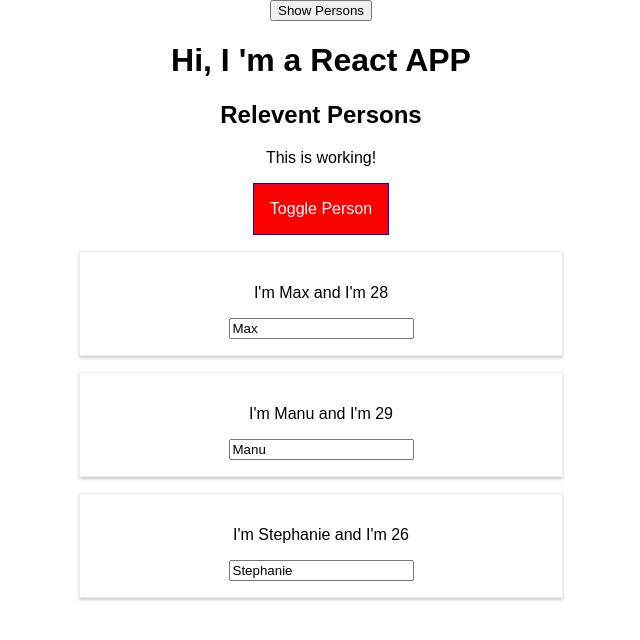
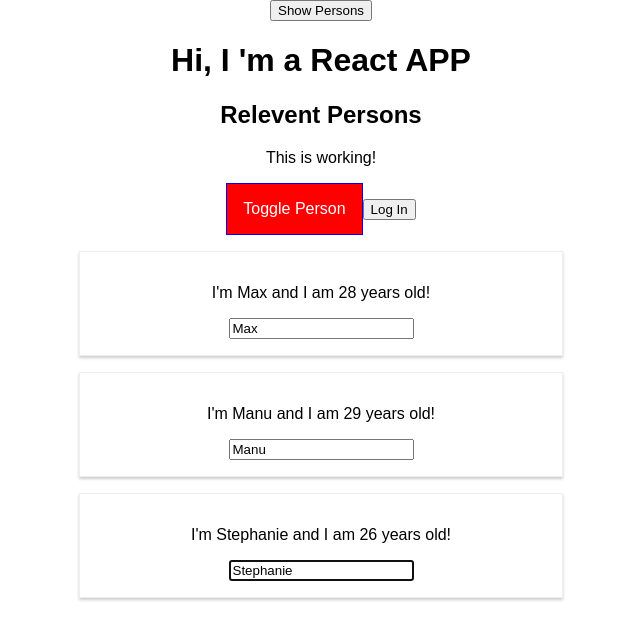
Before and after one commit to Yves848/react-complete-guide, a React app: page / in a window 1280 px wide. Both pictures are taken after a click on the button "Show Persons". Shown: the top 640 px of the page, without its empty margins (319-959 px from the left). Built offline with nearby package versions, Linux system fonts and the light colour scheme.

Commit message:
Section 7 session 105

```diff
--- a/package.json
+++ b/package.json
@@ -31,6 +31,7 @@
     "postcss-flexbugs-fixes": "3.2.0",
     "postcss-loader": "2.0.8",
     "promise": "8.0.1",
+    "prop-types": "^15.6.2",
     "radium": "^0.24.1",
     "raf": "3.4.0",
     "react": "^16.4.2",
--- a/src/components/Cockpit/Cockpit.js
+++ b/src/components/Cockpit/Cockpit.js
@@ -26,6 +26,7 @@ const Cockpit = props => {
       <button className={btnClass} onClick={props.clicked}>
         Toggle Person
       </button>
+      <button onClick={props.login}>Log In</button>
     </Aux>
   );
 };
--- a/src/components/Persons/Person/Person.js
+++ b/src/components/Persons/Person/Person.js
@@ -1,20 +1,65 @@
-import React, { Component } from 'react';
-import classes from './Person.css';
-import withClass  from '../../../hoc/withClass'
-import Aux from '../../../hoc/Auxi'
+import React, { Component } from "react";
+import PropTypes from "prop-types";
+
+import classes from "./Person.css";
+import withClass from "../../../hoc/withClass";
+import Aux from "../../../hoc/Auxi";
+import { AuthContext } from "../../../containers/App";
 
 class Person extends Component {
+  constructor(props) {
+    super(props);
+    console.log("[Person.js] Inside Constructor", props);
+    this.inputElement = React.createRef();
+  }
+
+  componentWillMount() {
+    console.log("[Person.js] Inside componentWillMount()");
+  }
+
+  componentDidMount() {
+    console.log("[Person.js] Inside componentDidMount()");
+    if (this.props.position === 0) {
+      this.inputElement.current.focus();
+    }
+  }
+
+  focus() {
+    this.inputElement.current.focus();
+  }
+
   render() {
+    console.log("[Person.js] Inside render()");
     return (
       <Aux>
+        <AuthContext.Consumer>
+          {auth => auth ? <p>I'm authenticated!</p> : null}
+        </AuthContext.Consumer>
         <p onClick={this.props.click}>
-          I'm {this.props.name} and I'm {this.props.age}
+          I'm {this.props.name} and I am {this.props.age} years old!
         </p>
         <p>{this.props.children}</p>
-        <input type="text" value={this.props.name} onChange={this.props.changed} />
+        <input
+          ref={this.inputElement}
+          type="text"
+          onChange={this.props.changed}
+          value={this.props.name}
+        />
       </Aux>
     );
+    // return [
+    //     <p key="1" onClick={this.props.click}>I'm {this.props.name} and I am {this.props.age} years old!</p>,
+    //     <p key="2">{this.props.children}</p>,
+    //     <input key="3" type="text" onChange={this.props.changed} value={this.props.name} />
+    // ]
   }
+}
+
+Person.propTypes = {
+  click: PropTypes.func,
+  name: PropTypes.string,
+  age: PropTypes.number,
+  changed: PropTypes.func
 };
 
-export default withClass(Person,classes.Person);
+export default withClass(Person, classes.Person);
--- a/src/components/Persons/Persons.js
+++ b/src/components/Persons/Persons.js
@@ -1,50 +1,55 @@
-import React, { Component } from 'react';
+import React, { PureComponent } from 'react';
+
 import Person from './Person/Person';
 
-class Persons extends Component {
-  constructor(props) {
-    super(props);
-    console.log('[Persons.js] Inside Constructor', props);
+class Persons extends PureComponent {
+    constructor( props ) {
+        super( props );
+        console.log( '[Persons.js] Inside Constructor', props );
+        this.lastPersonRef = React.createRef();
     }
 
-  componentWillMount() {
-    console.log('[Persons.js] Inside componentWillMount');
+    componentWillMount () {
+        console.log( '[Persons.js] Inside componentWillMount()' );
     }
 
-  componentDidMount() {
-    console.log('[Persons.js] Inside componentDidMount');
+    componentDidMount () {
+        console.log( '[Persons.js] Inside componentDidMount()' );
+        this.lastPersonRef.current.focus();
     }
 
-  componentWillReceiveProps(nextProps){
-    console.log('[UPDATE Persons.js] Inside componentWillReceiveProps', nextProps);
+    componentWillReceiveProps ( nextProps ) {
+        console.log( '[UPDATE Persons.js] Inside componentWillReceiveProps', nextProps );
     }
 
-  shouldComponentUpdate(nextProps, nextState){
-    console.log('[UPDATE Persons.js] Inside shouldComponentUpdate', nextProps, nextState);
-    return true;
+    // shouldComponentUpdate ( nextProps, nextState ) {
+    //     console.log( '[UPDATE Persons.js] Inside shouldComponentUpdate', nextProps, nextState );
+    //     return nextProps.persons !== this.props.persons ||
+    //         nextProps.changed !== this.props.changed ||
+    //         nextProps.clicked !== this.props.clicked;
+    //     // return true;
+    // }
+
+    componentWillUpdate ( nextProps, nextState ) {
+        console.log( '[UPDATE Persons.js] Inside componentWillUpdate', nextProps, nextState );
     }
 
-  componentWillUpdate(nextProps, nextState) {
-    console.log('[UPDATE Persons.js] Inside componentWillUpdate', nextProps, nextState);
+    componentDidUpdate () {
+        console.log( '[UPDATE Persons.js] Inside componentDidUpdate' );
     }
 
-  componentDidUpdate() {
-    console.log('[UPDATE Persons.js] Inside componentDidUpdate')
-  }
-
-  render() {
-    console.log('[Persons.js] Inside render');
-    return this.props.persons.map((person, index) => {
-      return (
-        <Person
+    render () {
+        console.log( '[Persons.js] Inside render()' );
+        return this.props.persons.map( ( person, index ) => {
+            return <Person
+                click={() => this.props.clicked( index )}
+                name={person.name}
+                position={index}
+                age={person.age}
+                ref={this.lastPersonRef}
                 key={person.id}
-          name={person.name}
-          age={person.age}
-          click={() => this.props.clicked(person.id)}
-          changed={event => this.props.changed(event, person.id)}
-        />
-      );
-    });
+                changed={( event ) => this.props.changed( event, person.id )} />
+        } );
     }
 }
 
--- a/src/containers/App.js
+++ b/src/containers/App.js
@@ -4,10 +4,12 @@ import Persons from '../components/Persons/Persons';
 import Cockpit from '../components/Cockpit/Cockpit';
 import Auxi from '../hoc/Auxi';
 import withClass from '../hoc/withClass';
+
+export const AuthContext = React.createContext(false);
 class App extends PureComponent {
   constructor(props) {
-    super(props)
-    console.log('[App.js] Inside Constructor',props)
+    super(props);
+    console.log('[App.js] Inside Constructor', props);
     this.state = {
       persons: [
         {
@@ -27,15 +29,30 @@ class App extends PureComponent {
         },
       ],
       showPersons: false,
+      toggleClicked: 0,
+      authenticated: false,
     };
   }
 
+  static getDerivedStateFromProps(nextProps, prevState){
+    console.log("[UPDATE App.js] Inside getDerivedStateFromProps", nextProps, prevState);
+    return prevState;
+  }
+
+  getSnapshotBeforeUpdate() {
+    console.log("[UPDATE App.js] Inside getSnapshotBeforeUpdate");
+  }
+
+  componentDidUpdate(){
+
+  }
+
   componentWillMount() {
-    console.log('[App.js] Inside componentWillMount')
+    console.log('[App.js] Inside componentWillMount');
   }
 
   componentDidMount() {
-    console.log('[App.js] Inside componentDidMount')
+    console.log('[App.js] Inside componentDidMount');
   }
 
   nameChangedHandler = (event, id) => {
@@ -67,13 +84,20 @@ class App extends PureComponent {
 
   togglePersonsHandler = () => {
     const doesShow = this.state.showPersons;
-    this.setState({
-      showPersons: !doesShow,
+    this.setState((prevState, props) => {
+      return {
+        showPersons: !doesShow,
+        toggleClicked: prevState.toggleClicked + 1,
+      };
     });
   };
 
+  loginHandler = () => {
+    this.setState({ authenticated: true });
+  };
+
   render() {
-    console.log('[App.js] Inside Render')
+    console.log('[App.js] Inside Render');
     let persons = null;
 
     if (this.state.showPersons) {
@@ -88,14 +112,23 @@ class App extends PureComponent {
 
     return (
       <Auxi>
-        <button onClick={()=> {this.setState({showPersons: true})}}>Show Persons</button>
+        <button
+          onClick={() => {
+            this.setState({ showPersons: true });
+          }}
+        >
+          Show Persons
+        </button>
         <Cockpit
           appTitle={this.props.title}
           showPersons={this.state.showPersons}
           persons={this.state.persons}
           clicked={this.togglePersonsHandler}
+          login={this.loginHandler}
         />
-        {persons}
+        <AuthContext.Provider value={this.state.authenticated}>
+          {persons}
+        </AuthContext.Provider>
       </Auxi>
     );
   }
--- a/src/hoc/withClass.js
+++ b/src/hoc/withClass.js
@@ -9,14 +9,18 @@ import React, { Component } from 'react';
 } */
 
 const withClass = (WrappedComponent, className) => {
-  return class extends Component {
+  const WithClass =  class extends Component {
     render() {
       return(
       <div className={className}>
-        <WrappedComponent {...this.props} />
+        <WrappedComponent ref={this.props.forwardedRef} {...this.props} />
       </div>
       )
     }
-  };
+  }
+
+  return React.forwardRef((props, ref) => {
+    return <WithClass {...props} forwardedRef={ref}/>
+  })
 };
 export default withClass;
```
Lines whose indentation alone changed are shown as unchanged.
